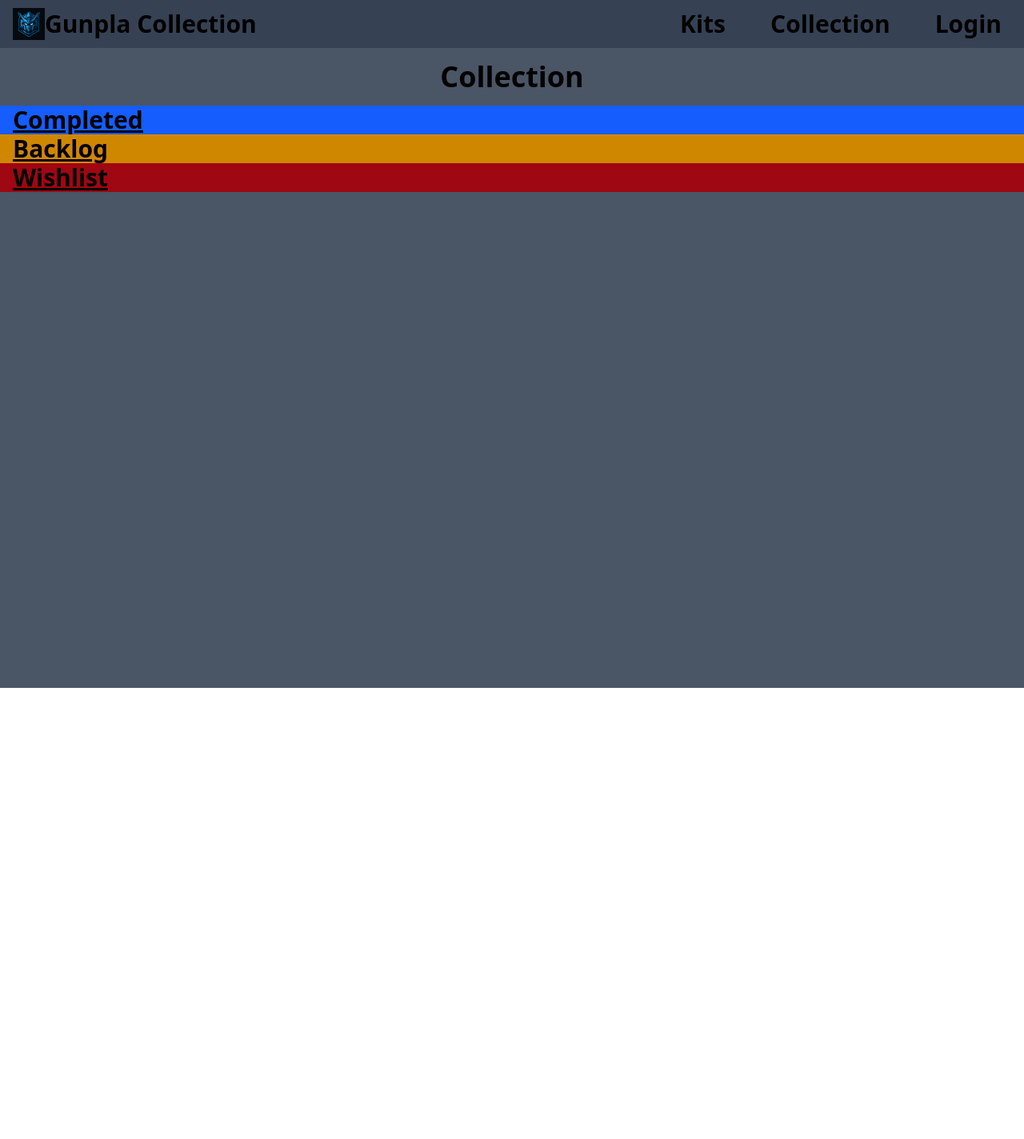
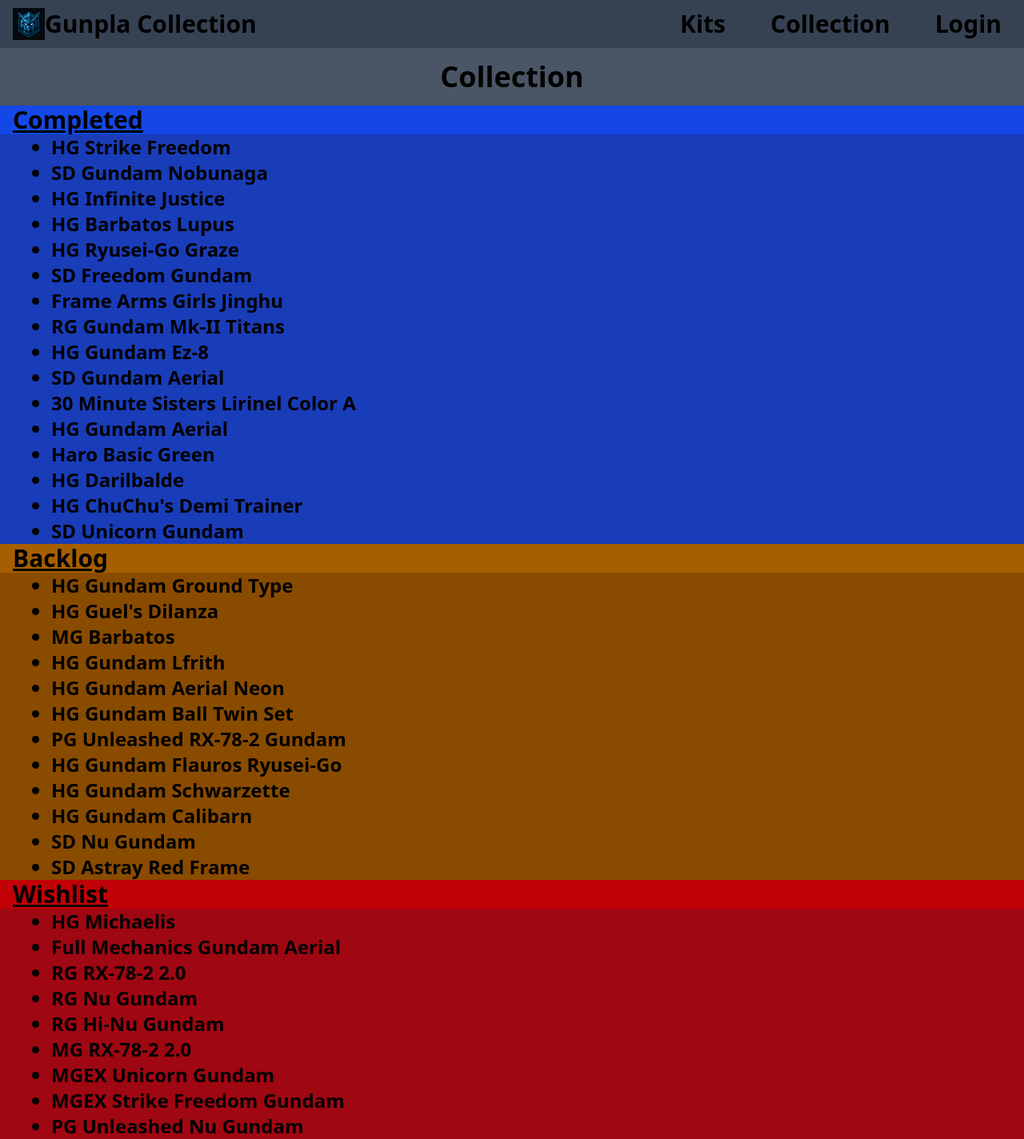
Before and after one commit to NHCarrigan-Mentorship/andy-lin, a React (Vite) app: page /collection in a window 1280 px wide. Shown: the whole page at 80% size. Before the commit the page ends 860 px from the top, so only its background shows below. Built offline with nearby package versions, Linux system fonts and the light colour scheme.

Commit message:
Collection page prototype setup

```diff
--- a/src/pages/Collection.jsx
+++ b/src/pages/Collection.jsx
@@ -3,16 +3,62 @@
     <div className="bg-gray-600 font-bold min-h-screen">
       <h1 className="text-center text-4xl p-4">Collection</h1>
       <div id="completed">
-        <h1 className="pl-4 text-3xl underline bg-blue-600">Completed</h1>
-        <div id="completedList"></div>
+        <h1 className="pl-4 text-3xl underline bg-blue-700">Completed</h1>
+        <div id="completedList" className="pl-8 bg-blue-800">
+          <ul className="list-disc pl-8 text-2xl">
+            <li>HG Strike Freedom</li>
+            <li>SD Gundam Nobunaga</li>
+            <li>HG Infinite Justice</li>
+            <li>HG Barbatos Lupus</li>
+            <li>HG Ryusei-Go Graze</li>
+            <li>SD Freedom Gundam</li>
+            <li>Frame Arms Girls Jinghu</li>
+            <li>RG Gundam Mk-II Titans</li>
+            <li>HG Gundam Ez-8</li>
+            <li>SD Gundam Aerial</li>
+            <li>30 Minute Sisters Lirinel Color A</li>
+            <li>HG Gundam Aerial</li>
+            <li>Haro Basic Green</li>
+            <li>HG Darilbalde</li>
+            <li>HG ChuChu's Demi Trainer</li>
+            <li>SD Unicorn Gundam</li>
+          </ul>
+        </div>
       </div>
       <div id="backlog">
-        <h1 className="pl-4 text-3xl underline bg-yellow-600">Backlog</h1>
-        <div id="backlogList"></div>
+        <h1 className="pl-4 text-3xl underline bg-yellow-700">Backlog</h1>
+        <div id="backlogList" className="pl-8 bg-yellow-800">
+          <ul className="list-disc pl-8 text-2xl">
+            <li>HG Gundam Ground Type</li>
+            <li>HG Guel's Dilanza</li>
+            <li>MG Barbatos</li>
+            <li>HG Gundam Lfrith</li>
+            <li>HG Gundam Aerial Neon</li>
+            <li>HG Gundam Ball Twin Set</li>
+            <li>PG Unleashed RX-78-2 Gundam</li>
+            <li>HG Gundam Flauros Ryusei-Go</li>
+            <li>HG Gundam Schwarzette</li>
+            <li>HG Gundam Calibarn</li>
+            <li>SD Nu Gundam</li>
+            <li>SD Astray Red Frame</li>
+          </ul>
+        </div>
       </div>
       <div id="wishlist">
-        <h1 className="pl-4 text-3xl underline bg-red-800">Wishlist</h1>
-        <div id="wishlistList"></div>
+        <h1 className="pl-4 text-3xl underline bg-red-700">Wishlist</h1>
+        <div id="wishlistList" className="pl-8 bg-red-800">
+          <ul className="list-disc pl-8 text-2xl">
+            <li>HG Michaelis</li>
+            <li>Full Mechanics Gundam Aerial</li>
+            <li>RG RX-78-2 2.0</li>
+            <li>RG Nu Gundam</li>
+            <li>RG Hi-Nu Gundam</li>
+            <li>MG RX-78-2 2.0</li>
+            <li>MGEX Unicorn Gundam</li>
+            <li>MGEX Strike Freedom Gundam</li>
+            <li>PG Unleashed Nu Gundam</li>
+          </ul>
+        </div>
       </div>
     </div>
   );
```
